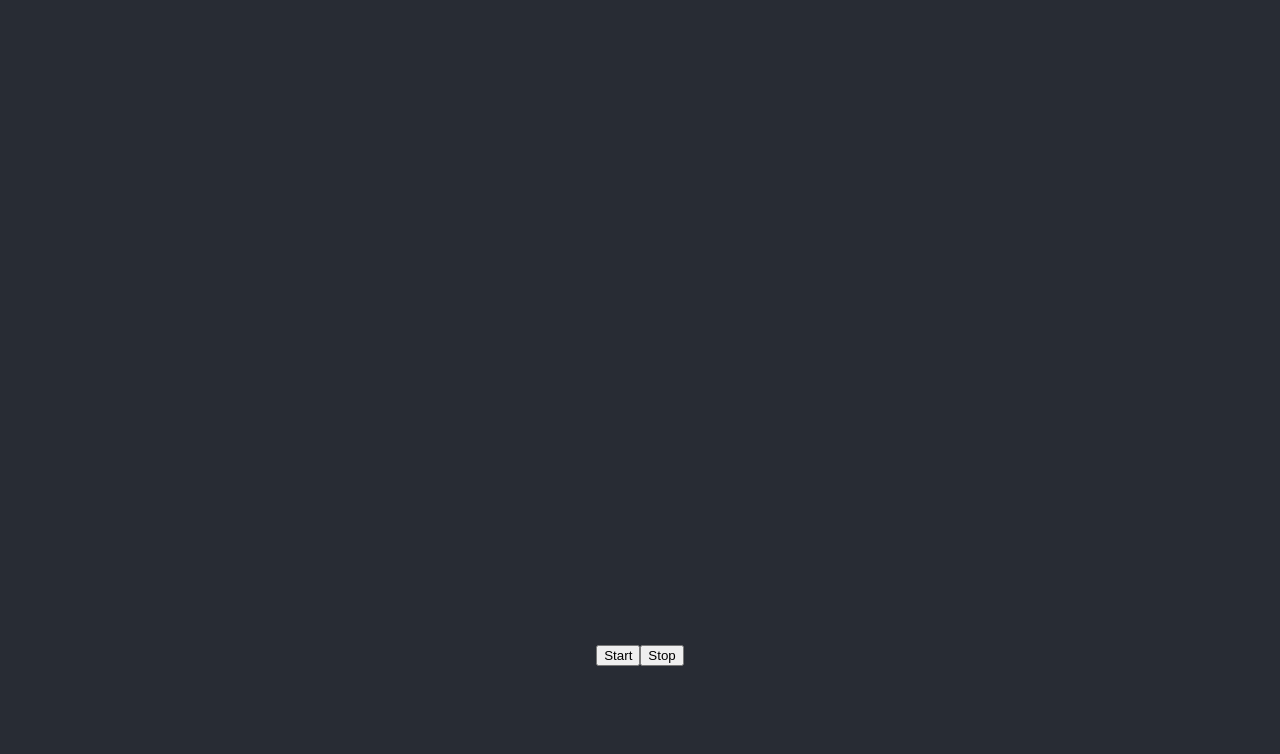
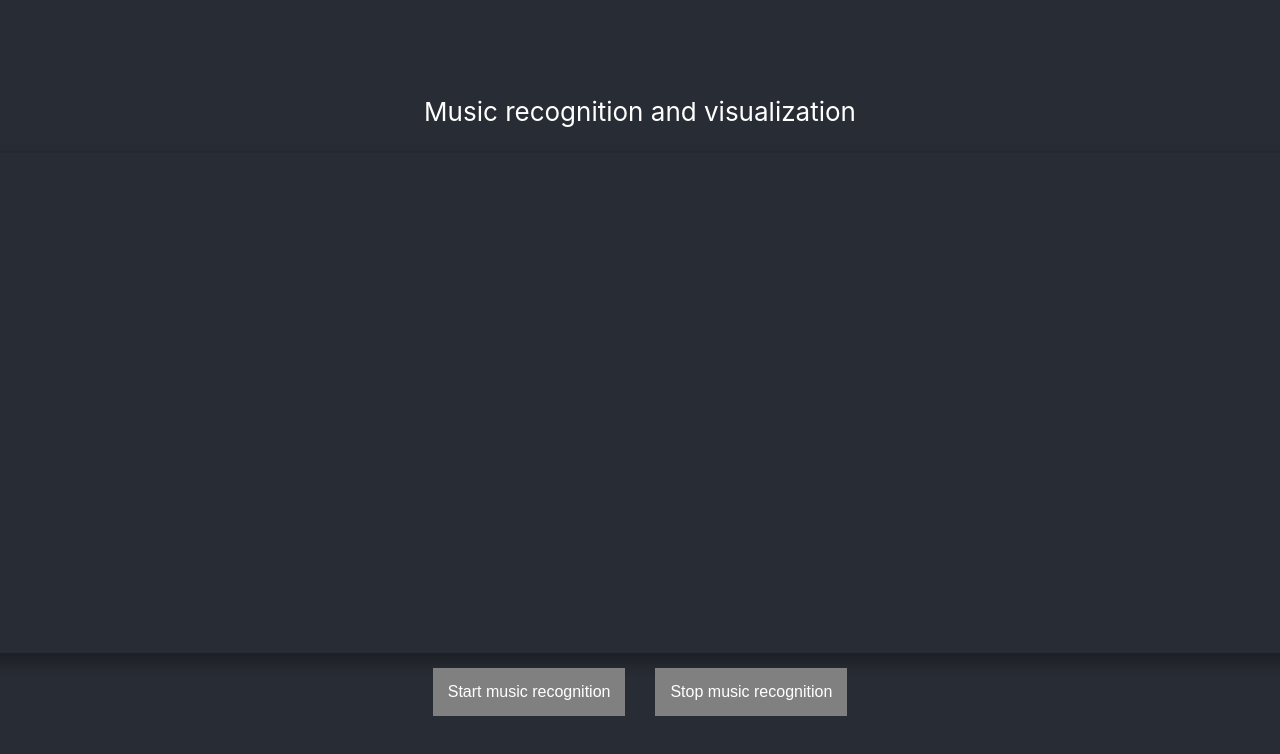
Before and after one commit to mickey175/musicproject, a React (Create React App) app: page / in a window 1280 px wide. Shown: the top 754 px of the page. Built offline with nearby package versions, Linux system fonts and the light colour scheme.

Commit message:
feat: add some css styles and a headline

```diff
--- a/src/App.js
+++ b/src/App.js
@@ -5,7 +5,8 @@ import React from "react";
 function App() {
   return (
     <div className="App">
-        <canvas id="audioVis" height="500" width="1400"/>
+        <p className={"headline"}>Music recognition and visualization</p>
+        <canvas id="audioVis" className={"audioVis"} height="500" width="1400"/>
         <Musictool/>
     </div>
   );
--- /dev/null
+++ b/src/scetchStyle.css
@@ -0,0 +1,23 @@
+.button {
+    background-color: #808080; /* Green */
+    border: none;
+    color: white;
+    padding: 15px;
+    text-align: center;
+    text-decoration: none;
+    display: inline-block;
+    font-size: 16px;
+    margin: 15px;
+}
+
+.button:hover{
+    background-color: #04aa6d;
+}
+
+.audioVis{
+    box-shadow: 0 10px 16px 0 rgba(0,0,0,0.2),0 6px 20px 0 rgba(0,0,0,0.19) !important;
+}
+
+.headline{
+    color: white;
+}
```
Also changed, not shown: package.json (+8 -0 lines), src/p5-scetch.js.
